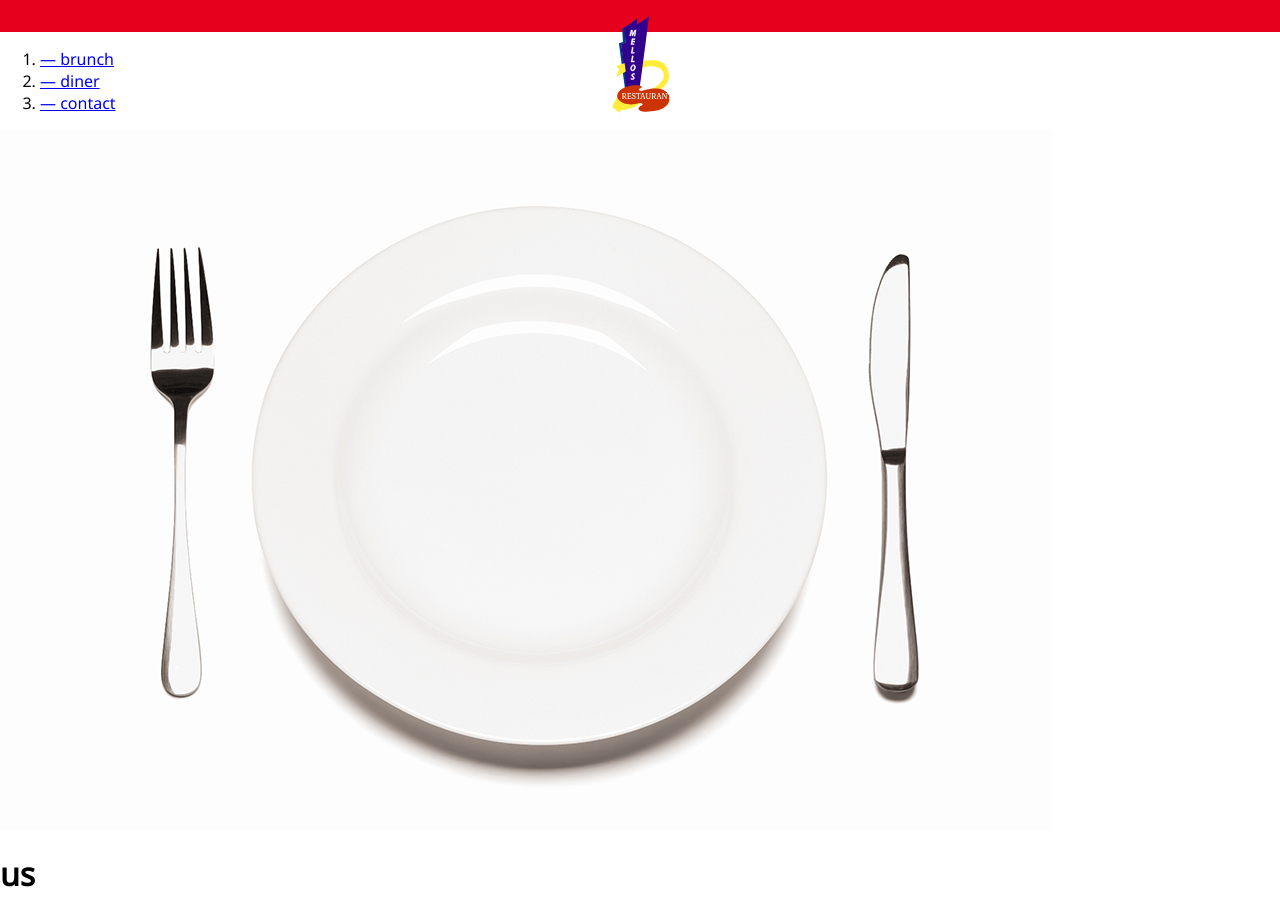
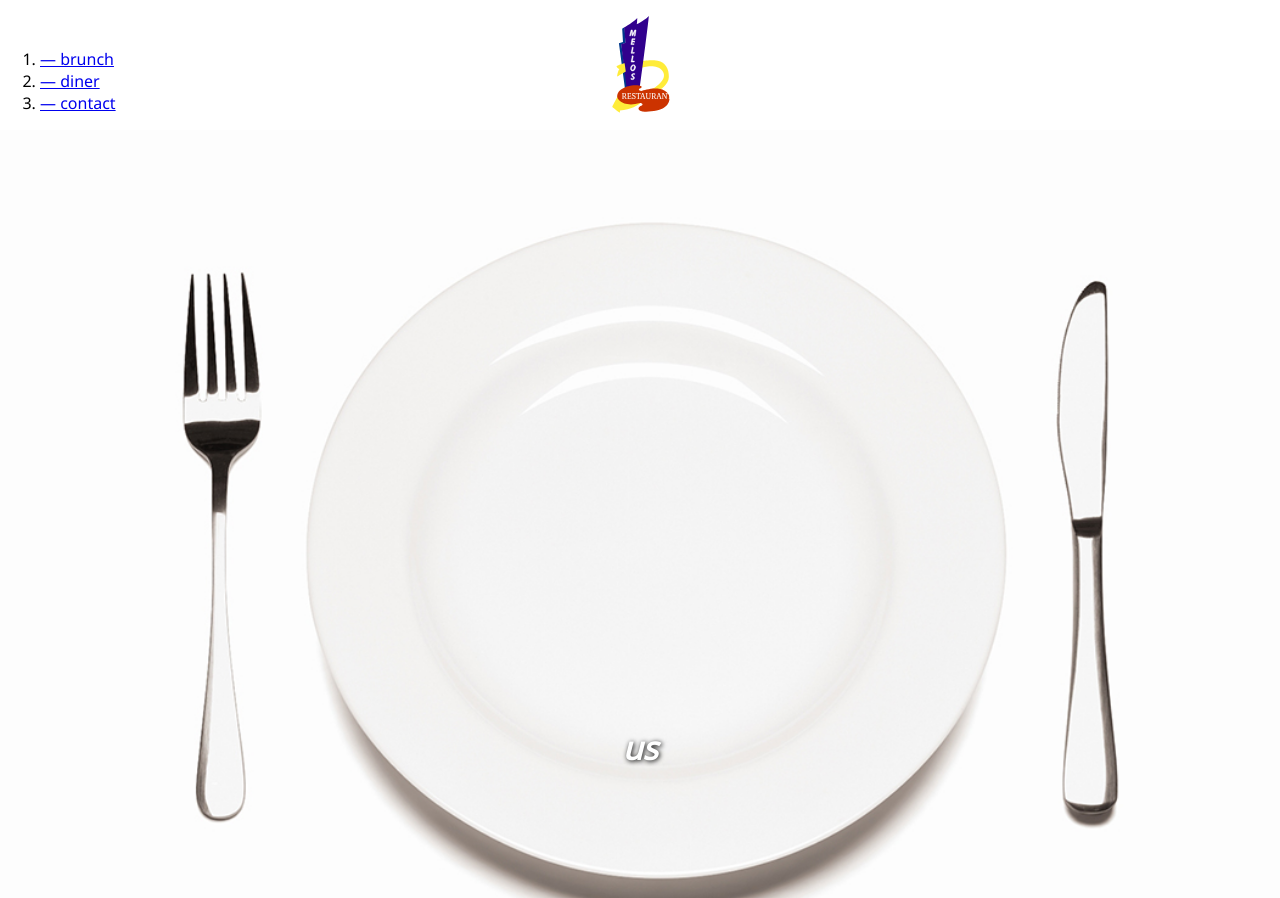
Before and after one commit to Dforest24/dsn1674-project-3, a plain HTML site: page index.html in a window 1280 px wide. Shown: the top 898 px of the page. Drawn offline with Linux system fonts and the light colour scheme.

Commit message:
banner addition and colour of header change

```diff
--- a/css/main.css
+++ b/css/main.css
@@ -9,7 +9,7 @@ body {
 	margin: 0;
   }
 header {
-  background-color: #e7001d;
+  background-color: #FFFFFF;
 	padding: 1rem 0;
 	color: white;
 	position: relative;
@@ -32,3 +32,20 @@ header p {
   margin: 0;
   text-shadow: 1px 1px 5px black;
 }
+}
+
+.banner{
+	position: relative;
+	width: 100%;
+}
+.banner img{
+	width: 100%;
+}
+.banner h1{
+	position: absolute;
+	bottom: .3em;
+	text-align: center;
+	width: 100%;
+	color: white;
+	font-style: italic;
+ 	text-shadow: 1px 1px 5px black;
```
